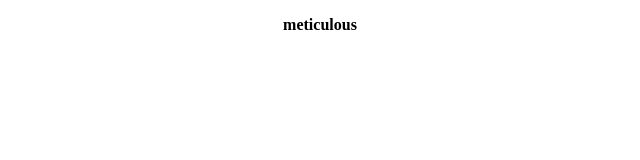
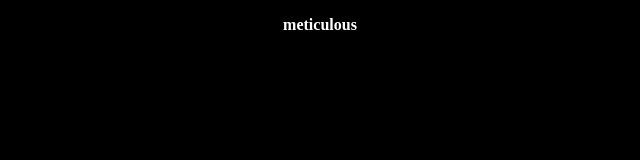
Before and after one commit to vadakr/sat-vocabulary, a plain HTML site: page index.html in a window 1280 px wide. Shown: the whole page, without its empty margins (320-960 px from the left). Drawn offline with Linux system fonts and the light colour scheme.

Commit message:
Update index.html
Dark theme

```diff
--- a/index.html
+++ b/index.html
@@ -36,19 +36,24 @@
     </script>
 
     <style type="text/css">
+        .body {
+            background-color: #000000;
+        }
         .word {
+            color: #ffffff;
             width:100%;
             height:30%;
             text-align:center;
         }
         .def {
+            color: #ffffff;
             width:100%;
             height:70%;
             text-align:center;
         }
     </style>
 </head>
-<body onload="getRandomWord();">
+<body class="body" onload="getRandomWord();">
 
     <p id="word" class="word" style="font-weight: bold;" onclick="interact();"></p>
     <p id="definitions" class="def" onclick="interact();"></p>
```
